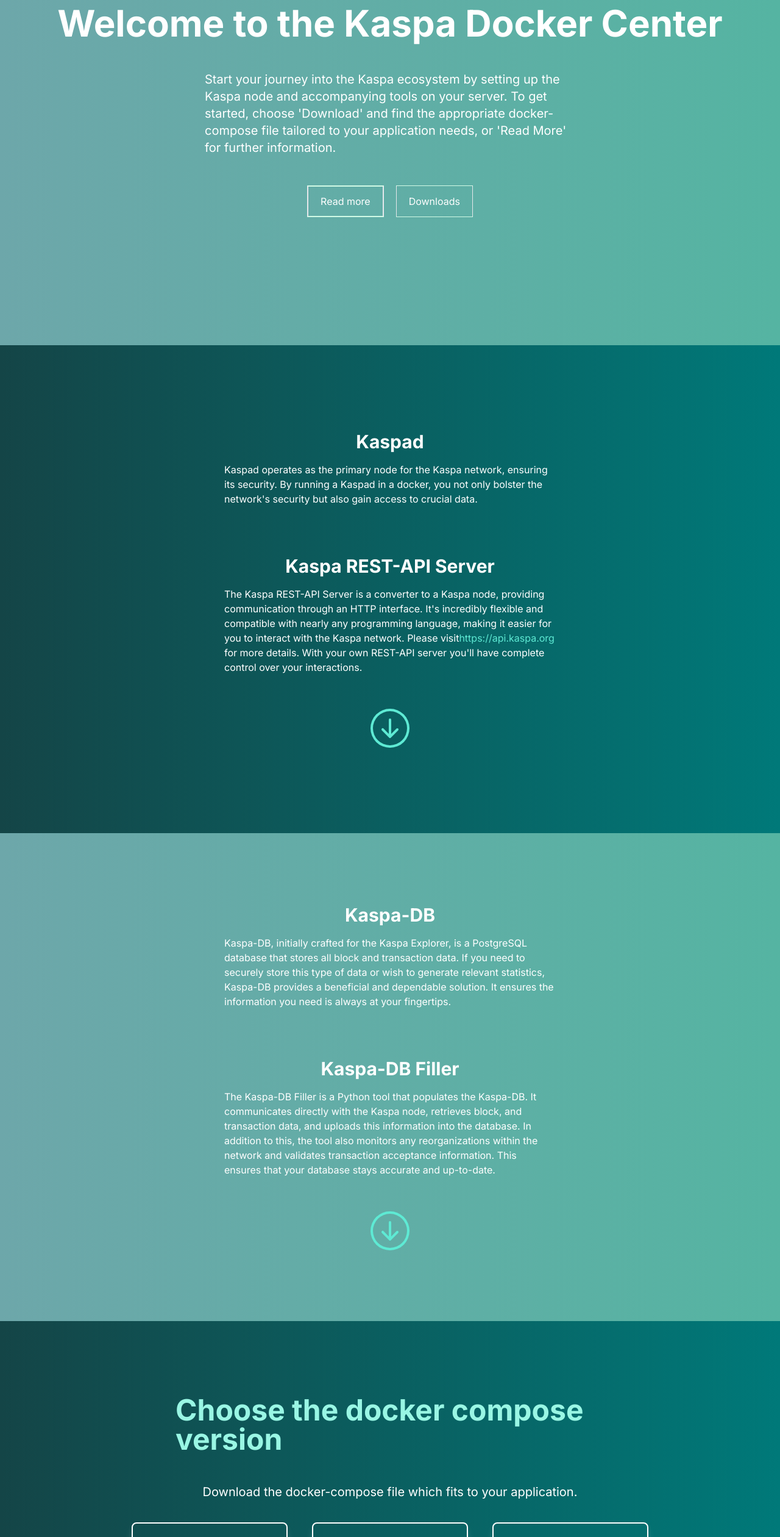
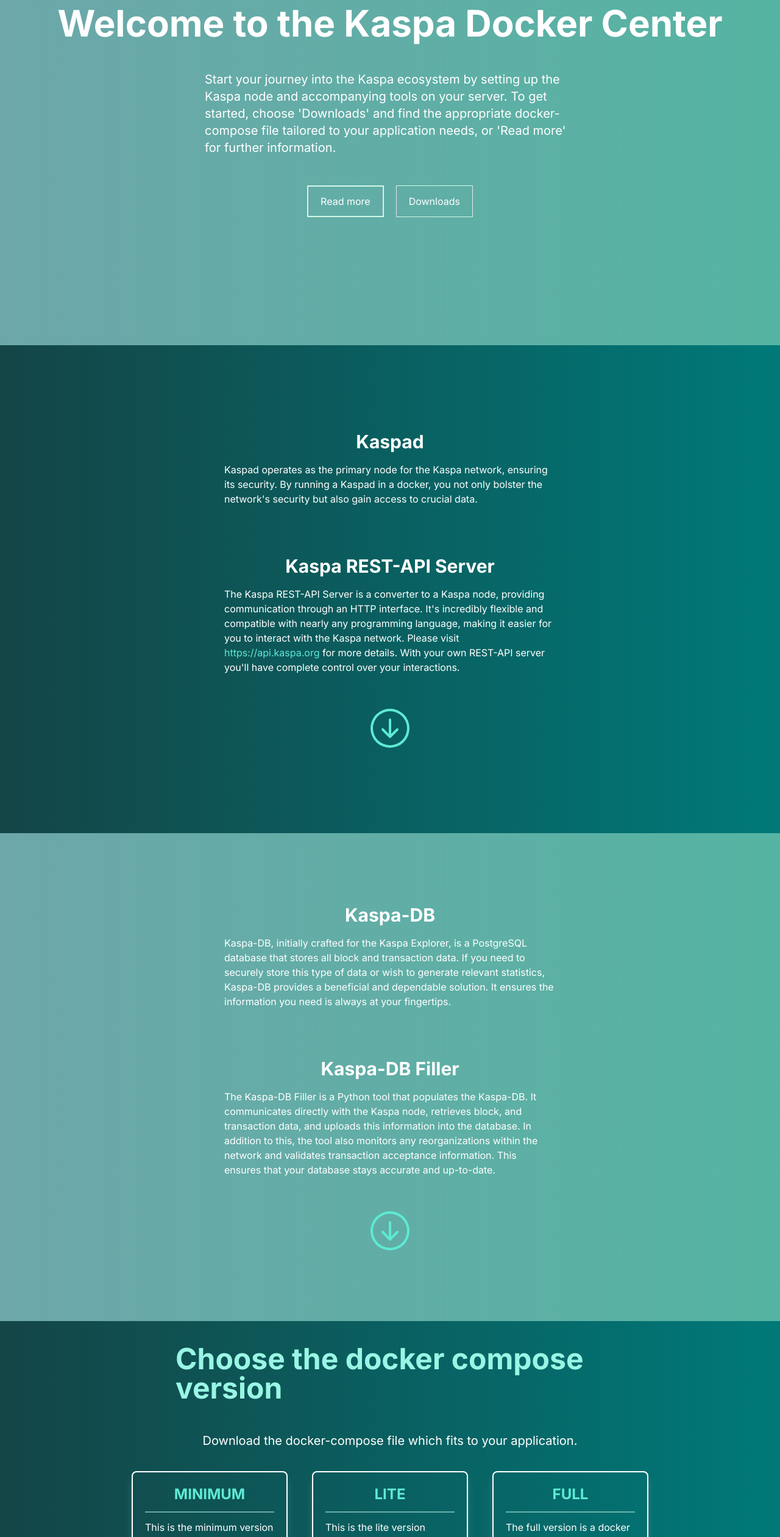
Before and after one commit to lAmeR1/kaspa-docker-website, a Next.js app: page / in a window 1280 px wide. Shown: the part 234-2754 px from the top of the page at 61% size. Built offline with nearby package versions, Linux system fonts and the light colour scheme.

Commit message:
typos and box size

```diff
--- a/app/Card.js
+++ b/app/Card.js
@@ -8,7 +8,7 @@
       </div>
       <div className="text-md pt-3">{props.description}</div>
 
-      <div className="flex flex-row justify-center items-center">
+      <div className="flex flex-row justify-center items-center mt-auto">
         <a href={props.fileName} download={props.fileName} target="_blank">
           <button
             className="flex flex-row border-teal-300 border-2 p-3 justify-center items-center mx-5 rounded-md my-8 hover:bg-teal-300/20"
--- a/app/page.js
+++ b/app/page.js
@@ -16,8 +16,8 @@
         <div className="md:text-xl p-4 md:w-3/4 xl:w-1/2">
           Start your journey into the Kaspa ecosystem by setting up the Kaspa
           node and accompanying tools on your server. To get started, choose
-          &apos;Download&apos; and find the appropriate docker-compose file
-          tailored to your application needs, or &apos;Read More&apos; for
+          &apos;Downloads&apos; and find the appropriate docker-compose file
+          tailored to your application needs, or &apos;Read more&apos; for
           further information.
         </div>
         <div className="flex flex-row justify-center">
@@ -61,13 +61,13 @@
           The Kaspa REST-API Server is a converter to a Kaspa node, providing
           communication through an HTTP interface. It&apos;s incredibly flexible
           and compatible with nearly any programming language, making it easier
-          for you to interact with the Kaspa network. Please visit
+          for you to interact with the Kaspa network. Please visit{" "}
           <a
             href="https://api.kaspa.org"
             target="_blank"
             className="text-teal-300 underline-offset-2"
           >
-            https://api.kaspa.org
+          https://api.kaspa.org
           </a>{" "}
           for more details. With your own REST-API server you&apos;ll have
           complete control over your interactions.
@@ -126,23 +126,23 @@
         <div className="text-xl p-4 text-white">
           Download the docker-compose file which fits to your application.
         </div>
-        <div className="flex flex-row flex-wrap justify-center items-center">
+        <div className="flex flex-row flex-wrap items-top">
           <Card
             fileName="kaspa-minimum.yaml"
             cardName="minimum"
-            description="This is the lite version for docker compose."
+            description="This is the minimum version which contains the Kaspa node only - ready to start."
           />
 
           <Card
             fileName="kaspa-lite.yaml"
             cardName="lite"
-            description="This is the lite version for docker compose."
+            description="This is the lite version which provides a REST-API server with the most important endpoints for the communication with the Kaspa node."
           />
 
           <Card
             fileName="kaspa-full.yaml"
             cardName="full"
-            description="This is the lite version for docker compose."
+            description="The full version is a docker compose file, which contains a REST-API server and a PostgreSQL DB for storing the blocks and transactions. The Kaspa-DB Filler adds blocks and transactions in real time into the database."
           />
         </div>
 
```
